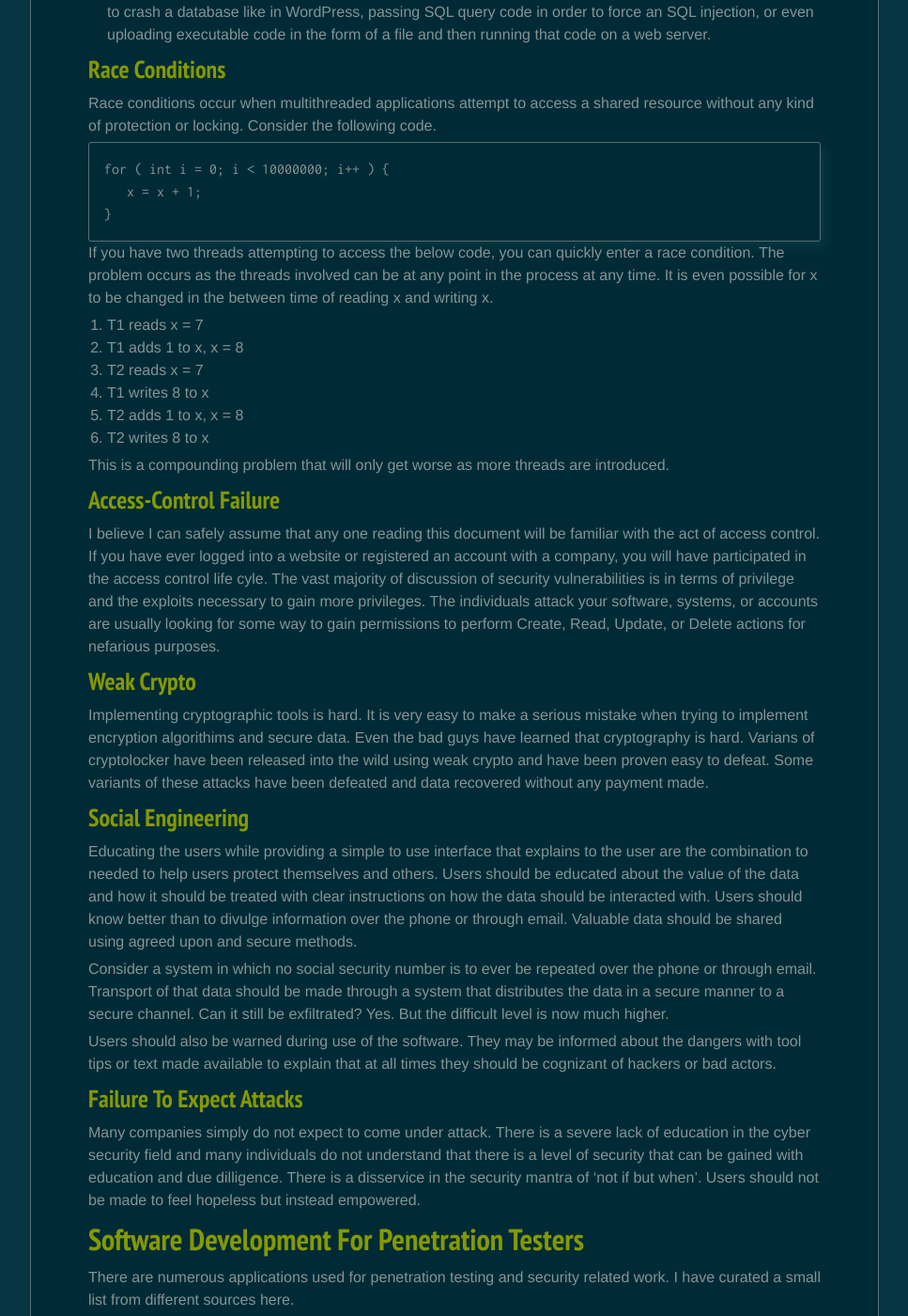
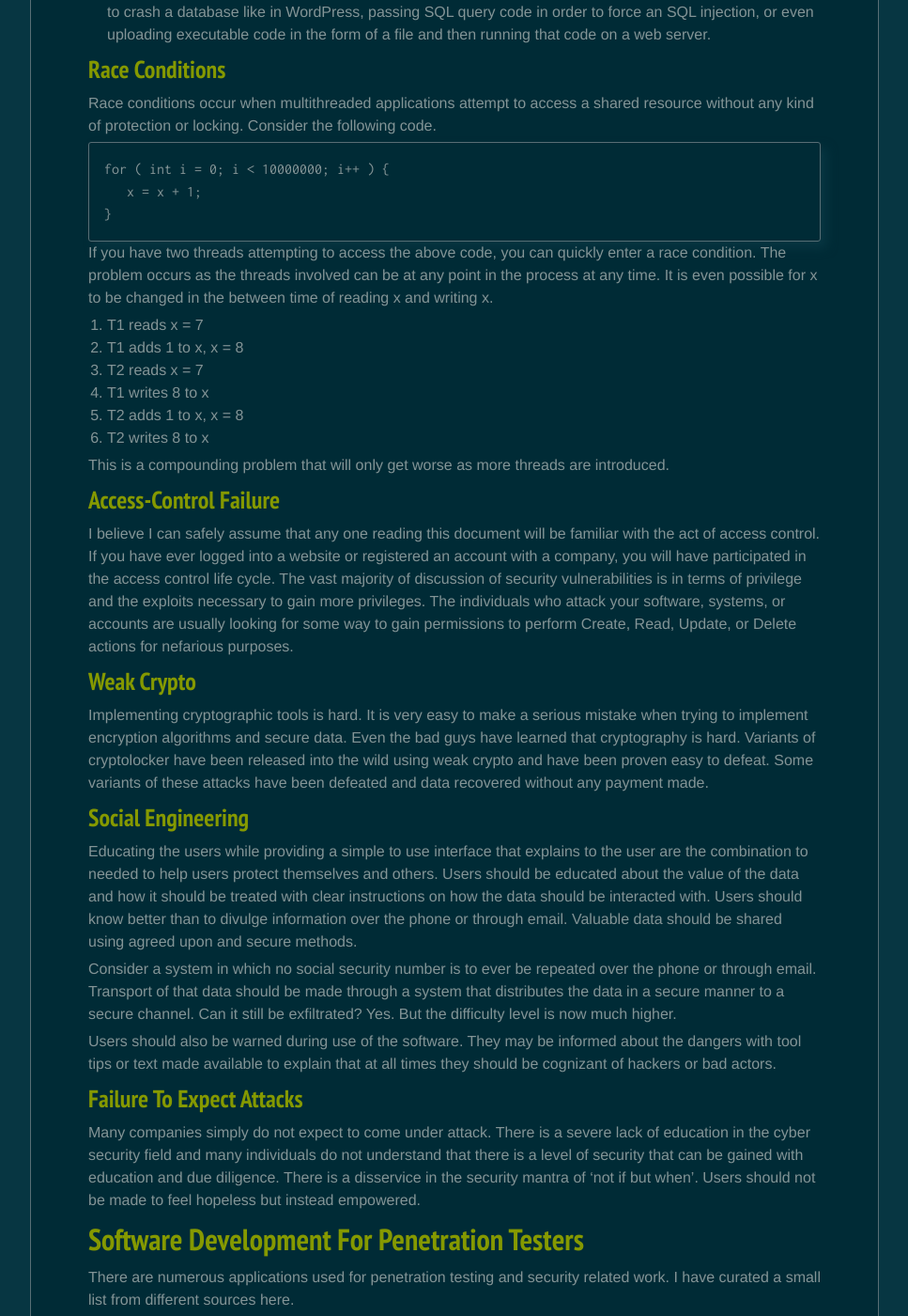
Before and after one commit to Retro64XYZ/retro64xyz.github.io, a Jekyll site: the page built from _posts/2017-08-08-programming-defensively.md, in a window 1280 px wide and 1400 px high, scrolled down 2377 px. Shown: the whole window at 94% size, without its empty margins (156-1123 px from the left). Built offline with Jekyll 4.4.1, drawn with Linux system fonts in a browser that asks for light colours; nearby versions of some CDN libraries; some of the changed text lies outside the part shown.

Commit message:
Reviewed

````diff
--- a/_posts/2017-08-08-programming-defensively.md
+++ b/_posts/2017-08-08-programming-defensively.md
@@ -170,7 +170,7 @@ for ( int i = 0; i < 10000000; i++ ) {
 }
 ```
 
-If you have two threads attempting to access the below code, you can quickly
+If you have two threads attempting to access the above code, you can quickly
 enter a race condition. The problem occurs as the threads involved can be at
 any point in the process at any time. It is even possible for x to be changed
 in the between time of reading x and writing x.
@@ -190,17 +190,17 @@ introduced.
 I believe I can safely assume that any one reading this document will be
 familiar with the act of access control. If you have ever logged into a website
 or registered an account with a company, you will have participated in the
-access control life cyle. The vast majority of discussion of security
+access control life cycle. The vast majority of discussion of security
 vulnerabilities is in terms of privilege and the exploits necessary to gain
-more privileges. The individuals attack your software, systems, or accounts are
-usually looking for some way to gain permissions to perform Create, Read,
+more privileges. The individuals who attack your software, systems, or accounts
+are usually looking for some way to gain permissions to perform Create, Read,
 Update, or Delete actions for nefarious purposes.
 
 ### Weak Crypto
 
 Implementing cryptographic tools is hard. It is very easy to make a serious
-mistake when trying to implement encryption algorithims and secure data. Even
-the bad guys have learned that cryptography is hard. Varians of cryptolocker
+mistake when trying to implement encryption algorithms and secure data. Even
+the bad guys have learned that cryptography is hard. Variants of cryptolocker
 have been released into the wild using weak crypto and have been proven easy to
 defeat. Some variants of these attacks have been defeated and data recovered
 without any payment made.
@@ -217,7 +217,7 @@ email. Valuable data should be shared using agreed upon and secure methods.
 Consider a system in which no social security number is to ever be repeated
 over the phone or through email. Transport of that data should be made through
 a system that distributes the data in a secure manner to a secure channel. Can
-it still be exfiltrated? Yes. But the difficult level is now much higher.
+it still be exfiltrated? Yes. But the difficulty level is now much higher.
 
 Users should also be warned during use of the software. They may be informed
 about the dangers with tool tips or text made available to explain that at all
@@ -228,7 +228,7 @@ times they should be cognizant of hackers or bad actors.
 Many companies simply do not expect to come under attack. There is a severe
 lack of education in the cyber security field and many individuals do not
 understand that there is a level of security that can be gained with education
-and due dilligence. There is a disservice in the security mantra of 'not if but
+and due diligence. There is a disservice in the security mantra of 'not if but
 when'. Users should not be made to feel hopeless but instead empowered.
 
 ## Software Development For Penetration Testers
````
Also changed, not shown: other parts of _posts/2017-08-08-programming-defensively.md (+1 -1 lines).
